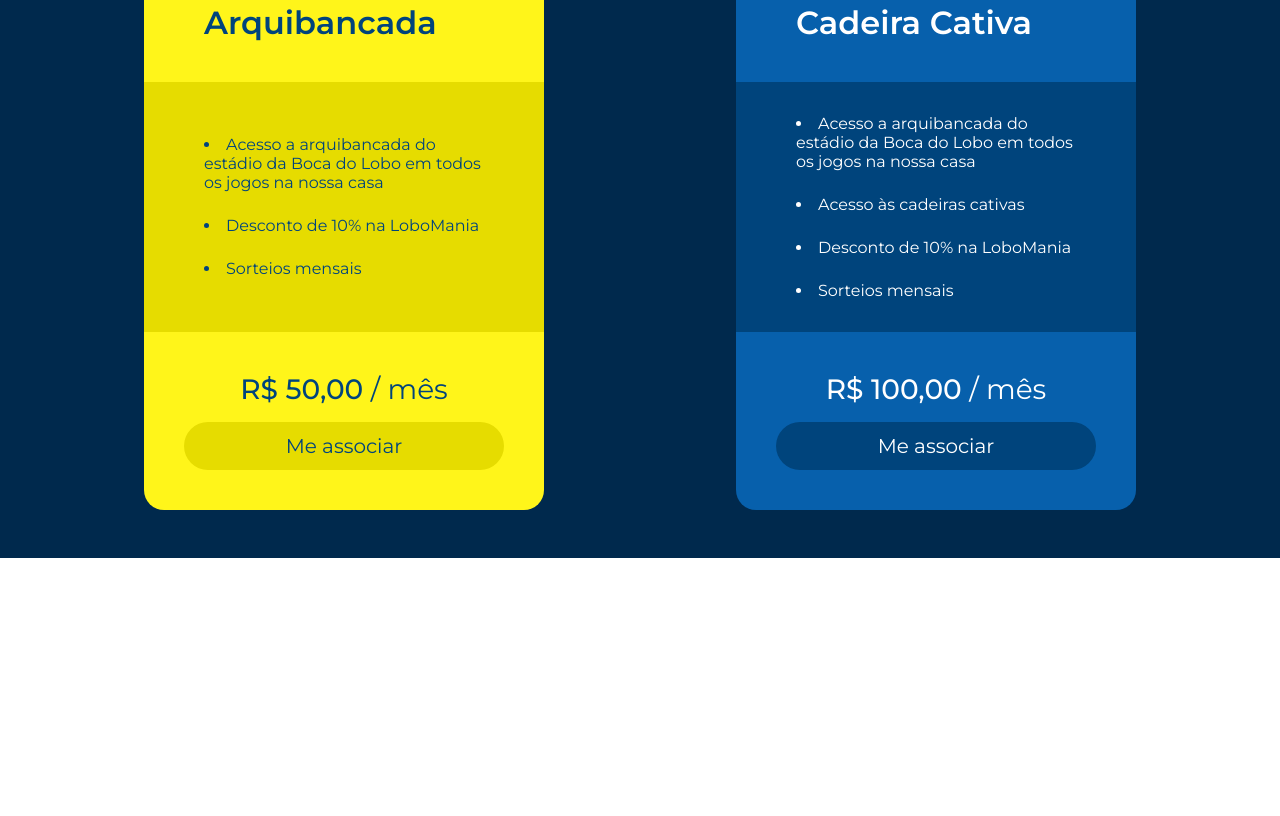
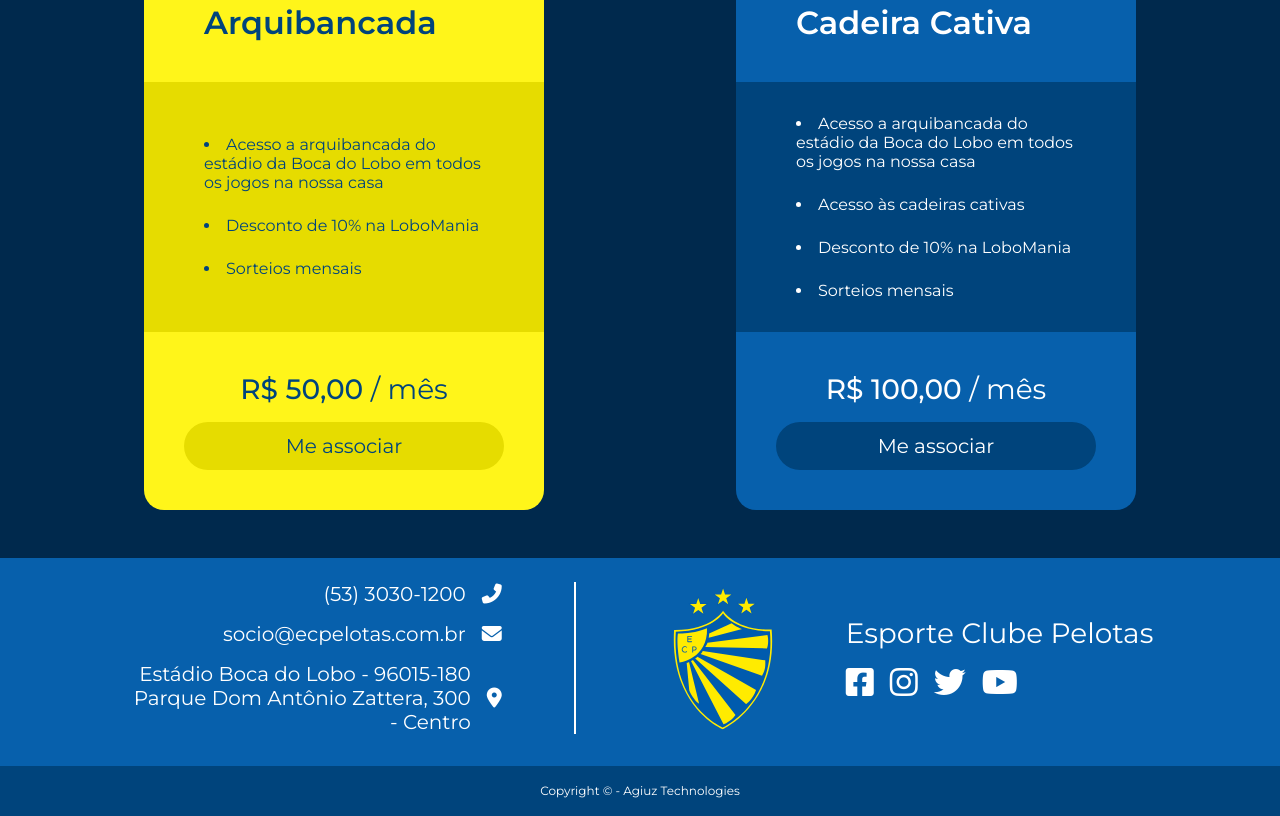
Before and after one commit to thiagonunesbatista/esporte-clube-pelotas, a plain HTML site: page index.html in a window 1280 px wide. Shown: the part 1859-2675 px from the top of the page. Before the commit the page ends 2417 px from the top, so only its background shows below. Drawn offline with Linux system fonts and the light colour scheme; a web font is replaced by a local one.

Commit message:
feat: add footer

```diff
--- /dev/null
+++ b/assets/styles/components/footer.css
@@ -0,0 +1,111 @@
+.footer {
+  background-color: var(--blue-300);
+  padding-top: 1.5rem;
+  display: flex;
+  flex-direction: column;
+}
+
+.footer__information {
+  color: var(--white);
+  display: flex;
+  gap: 4.5rem;
+  font-size: 1.25rem;
+  justify-content: center;
+}
+
+.footer__details {
+  display: flex;
+  flex-direction: column;
+  gap: 1rem;
+  align-items: flex-end;
+}
+
+.footer__divisor {
+  background: var(--white);
+  width: 2px;
+}
+
+.footer__contact {
+  display: flex;
+  gap: 1rem;
+  max-width: 375px;
+  align-items: center;
+  text-align: right;
+}
+
+.footer__information,
+.footer__copyright {
+  padding: 0 1.5rem;
+}
+
+.footer a {
+  color: inherit;
+  text-decoration: none;
+  font-size: inherit;
+  height: fit-content;
+  font-family: 'Montserrat', sans-serif;
+}
+
+.footer__copyright {
+  background-color: var(--blue-700);
+  color: var(--white);
+  display: flex;
+  justify-content: center;
+  align-items: center;
+  height: 50px;
+  font-size: 0.75rem;
+  margin-top: 2rem;
+}
+
+.footer__social {
+  display: flex;
+  flex-direction: column;
+  gap: 1rem;
+}
+
+.footer__social-container {
+  display: flex;
+  align-items: center;
+  gap: 3rem;
+}
+
+.footer__social p {
+  font-size: 1.75rem;
+}
+
+.footer__social-links {
+  display: flex;
+  gap: 1rem;
+}
+
+.footer__social-links i {
+  font-size: 2rem;
+}
+
+@media (max-width: 1023px) {
+  .footer__information,
+  .footer__social-container {
+    flex-direction: column;
+  }
+
+  .footer__social-links {
+    justify-content: center;
+  }
+
+  .footer__information {
+    gap: 2.25rem;
+  }
+
+  .footer__divisor {
+    height: 2px;
+    width: 100%;
+  }
+
+  .footer__details {
+    align-items: center;
+  }
+
+  .footer__details .footer__contact {
+    flex-direction: row-reverse;
+  }
+}
--- a/assets/styles/global.css
+++ b/assets/styles/global.css
@@ -32,6 +32,11 @@
   font-family: 'Edo SZ', sans-serif;
 }
 
+p,
+a {
+  font-family: 'Montserrat', sans-serif;
+}
+
 @media (max-width: 767px) {
   .title {
     font-size: 6.5rem;
--- a/index.html
+++ b/index.html
@@ -10,6 +10,14 @@
       rel="stylesheet"
     />
 
+    <link
+      rel="stylesheet"
+      href="https://cdnjs.cloudflare.com/ajax/libs/font-awesome/6.4.0/css/all.min.css"
+      integrity="sha512-iecdLmaskl7CVkqkXNQ/ZH/XLlvWZOJyj7Yy7tcenmpD1ypASozpmT/E0iPtmFIB46ZmdtAc9eNBvH0H/ZpiBw=="
+      crossorigin="anonymous"
+      referrerpolicy="no-referrer"
+    />
+
     <meta charset="UTF-8" />
     <meta name="viewport" content="width=device-width, initial-scale=1.0" />
     <title>E. C. Pelotas | Seja sócio</title>
@@ -18,6 +26,7 @@
     <link rel="stylesheet" href="assets/styles/reset.css" />
     <link rel="stylesheet" href="assets/styles/pages/home.css" />
     <link rel="stylesheet" href="assets/styles/components/card.css" />
+    <link rel="stylesheet" href="assets/styles/components/footer.css" />
   </head>
   <body>
     <section class="stadium">
@@ -123,5 +132,62 @@
         </div>
       </div>
     </section>
+
+    <footer id="footer" class="footer">
+      <div class="footer__information">
+        <div class="footer__content footer__details">
+          <a class="footer__contact" href="tel:+(53) 3030-1200"
+            >(53) 3030-1200 <i class="fa-solid fa-phone-flip"></i
+          ></a>
+          <a class="footer__contact" href="mailto:socio@ecpelotas.com.br">
+            socio@ecpelotas.com.br
+            <i class="fa-solid fa-envelope"></i>
+          </a>
+
+          <p class="footer__contact">
+            Estádio Boca do Lobo - 96015-180 Parque Dom Antônio Zattera, 300 -
+            Centro
+            <i class="fa-solid fa-location-dot"></i>
+          </p>
+        </div>
+
+        <div class="footer__divisor"></div>
+
+        <div class="footer__content footer__social-container">
+          <img
+            src="/assets/images/team/logo.svg"
+            alt="Logo do Esporte Clube Pelotas"
+          />
+
+          <div class="footer__social">
+            <p>Esporte Clube Pelotas</p>
+
+            <div class="footer__social-links">
+              <a href="https://www.facebook.com/ecpelotas" target="_blank">
+                <i class="fa-brands fa-square-facebook"></i>
+              </a>
+
+              <a href="https://www.instagram.com/ecpelotas/" target="_blank"
+                ><i class="fa-brands fa-instagram"></i
+              ></a>
+
+              <a href="https://twitter.com/ecpelotas" target="_blank"
+                ><i class="fa-brands fa-twitter"></i
+              ></a>
+
+              <a href="https://www.youtube.com/c/TVLob%C3%A3o" target="_blank"
+                ><i class="fa-brands fa-youtube"></i
+              ></a>
+            </div>
+          </div>
+        </div>
+      </div>
+
+      <div class="footer__copyright">
+        <a target="_blank" href="https://agiuz.com">
+          Copyright © - Agiuz Technologies
+        </a>
+      </div>
+    </footer>
   </body>
 </html>
```
Also changed, not shown: assets/images/team/logo.svg (added).
